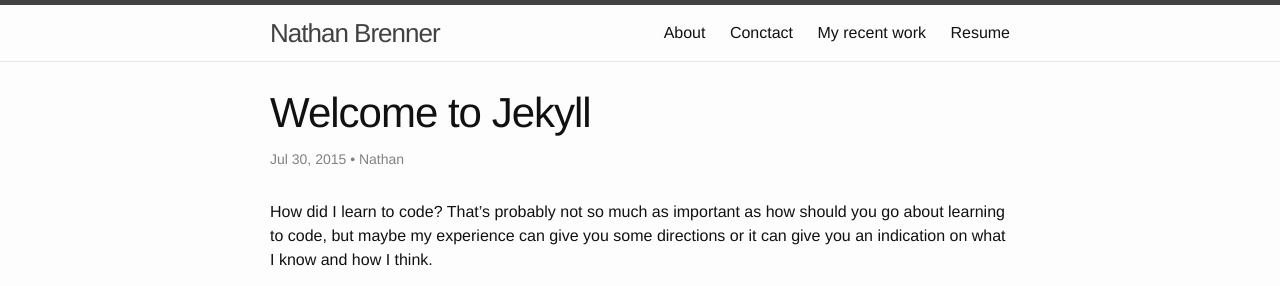
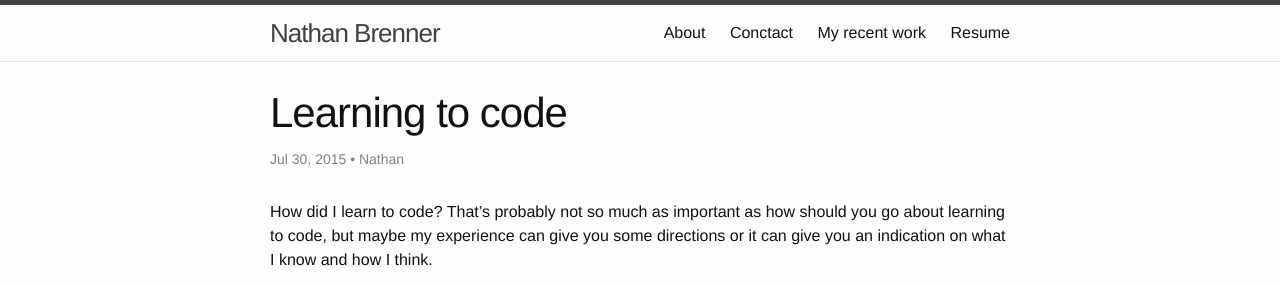
Before and after one commit to nathan-j-brenner/nathan-j-brenner.github.io, a Jekyll site: the page built from _posts/2015-08-13-learning.markdown, in a window 1280 px wide. Shown: the top 286 px of the page. Built offline with Jekyll 4.4.1, drawn with Linux system fonts in a browser that asks for light colours; comment, search, counter and statistics services are not loaded.

Commit message:
changed title

```diff
--- a/_posts/2015-08-13-learning.markdown
+++ b/_posts/2015-08-13-learning.markdown
@@ -1,6 +1,6 @@
 ---
 layout: post
-title: "Welcome to Jekyll"
+title: "Learning to code"
 date : 2015-07-30
 ---
 
```
